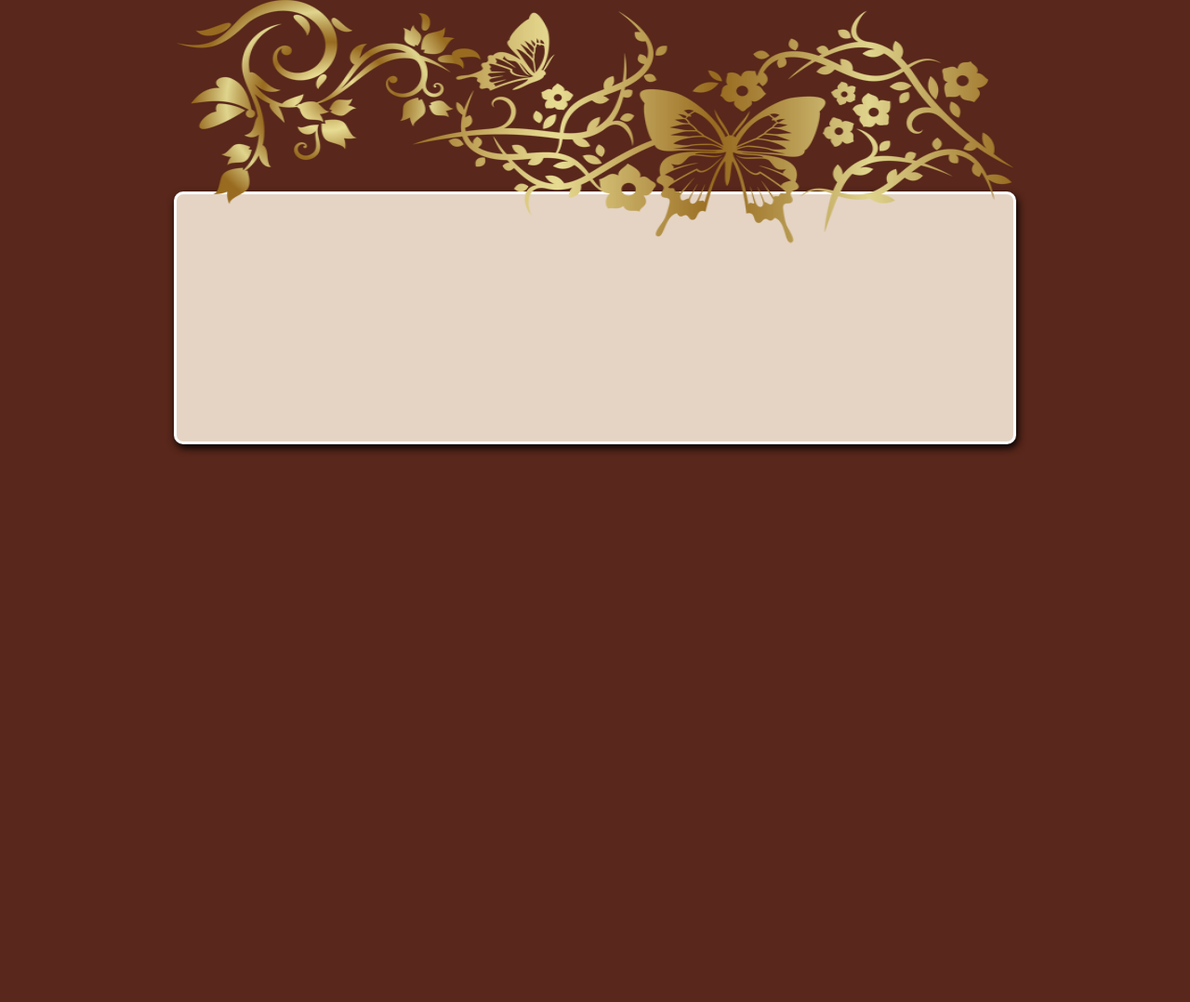
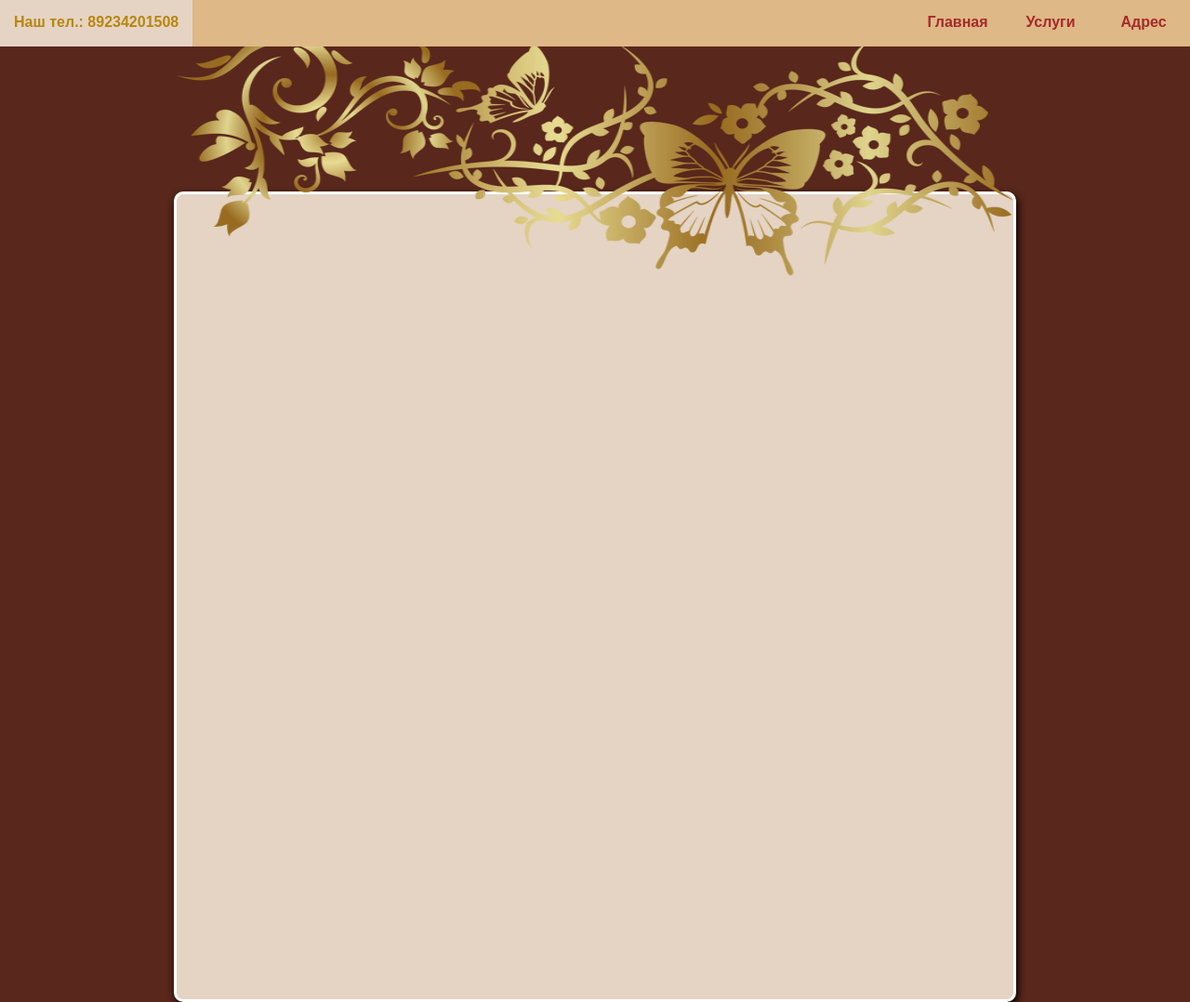
Before and after one commit to Alexx280/Ledy, a PHP site: page / in a window 1280 px wide. Shown: the whole page at 93% size. Before the commit the page ends 487 px from the top, so only its background shows below. Run offline with PHP 8.4, Linux system fonts and the light colour scheme.

Commit message:
Добавлена верхняя панель с кнопками и телефоном.

```diff
--- a/index.php
+++ b/index.php
@@ -14,10 +14,17 @@
     <link rel="shortcut icon" href="png/Scissors1.png" type="image/png">
 </head>
 <body>
+    <div class="head">
+        <div class="top_button tel">Наш тел.: 89234201508</div>
+        <div class="top_button top_button_1">Главная</div>
+        <div class="top_button top_button_2">Услуги</div>
+        <div class="top_button top_button_3">Адрес</div>
+    </div>
     <div class="fon">
         <img src="png/fon02.png"/>
     </div>
     <div class="main">
+
 
     </div>
 </body>
--- a/style.css
+++ b/style.css
@@ -4,16 +4,60 @@ body{
     background-color: #59271B;
 }
 .fon img{
+    position: relative;
+    top: 35px;
     display: block;
     width: 900px;
     height: 266px;
     margin: 0 auto;
 }
+.head {
+    position: fixed;
+    top: 0;
+    display: block;
+    width: 100%;
+    height: 50px;
+    margin: 0 auto;
+    background-color: burlywood;
+    z-index: 10;
+}
+.top_button{
+    position: inherit;
+    height: 35px;
+    width: 100px;
+    display: inline-block;
+    text-align: center;
+    vertical-align: middle;
+    padding-top: 15px;
+    color: brown;
+    font-weight: bold;
+    cursor: pointer;
+    font-family: Arial, sans-serif;
+}
+.top_button_1{
+    left: calc(100% - 300px);
+}
+.top_button_2{
+    left: calc(100% - 200px);
+}
+.top_button_3{
+    left: calc(100% - 100px);
+}
+.top_button:hover{
+    background-color:  #E5D4C4;
+    color:#b8860b;
+}
+.tel {
+    padding-left: 15px;
+    padding-right: 15px;
+    width: auto;
+}
+
 .main {
     background-color: #E5D4C4;
     display: block;
     width: 900px;
-    height: 266px;
+    height: 866px;
     margin: 0 auto;
     margin-top: -60px;
     border: 3px solid white;
```
